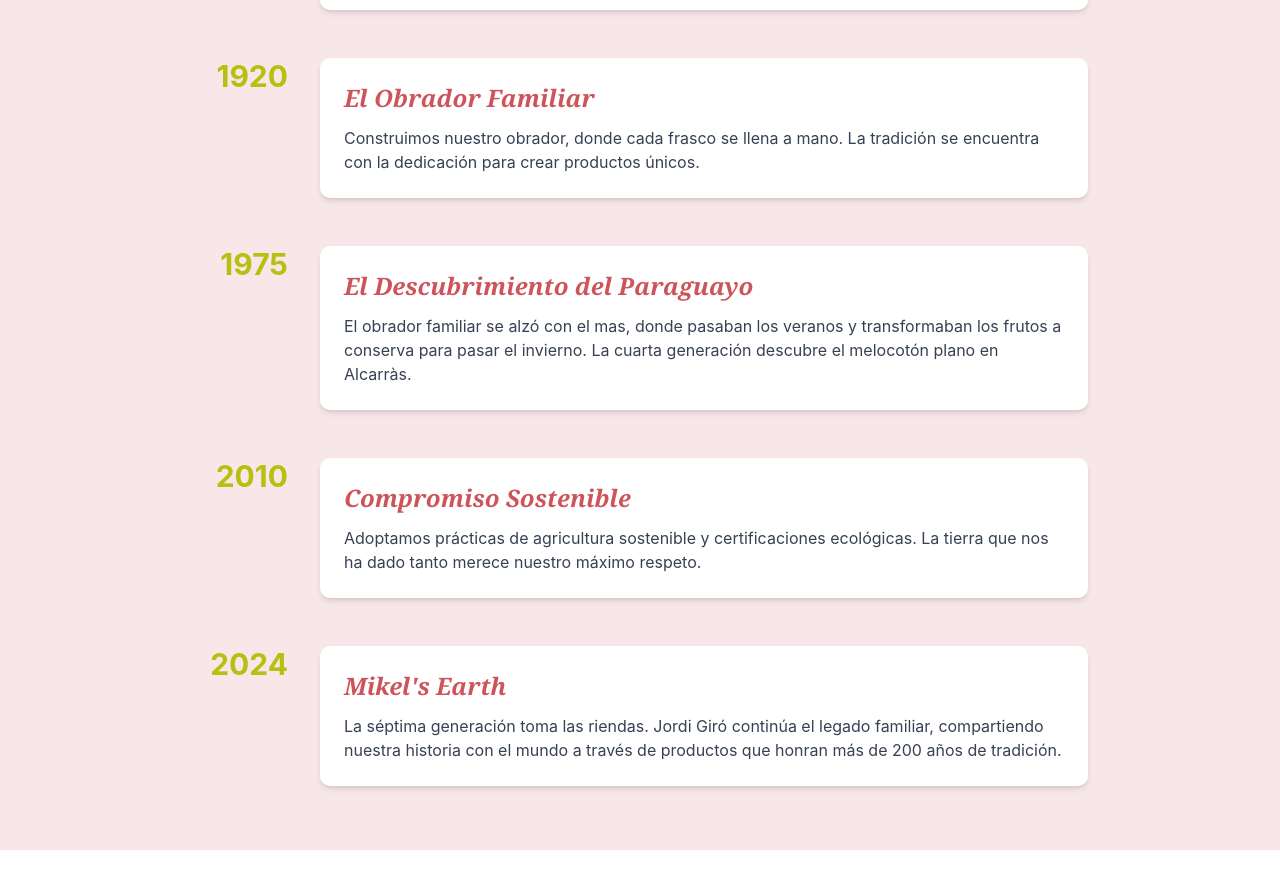
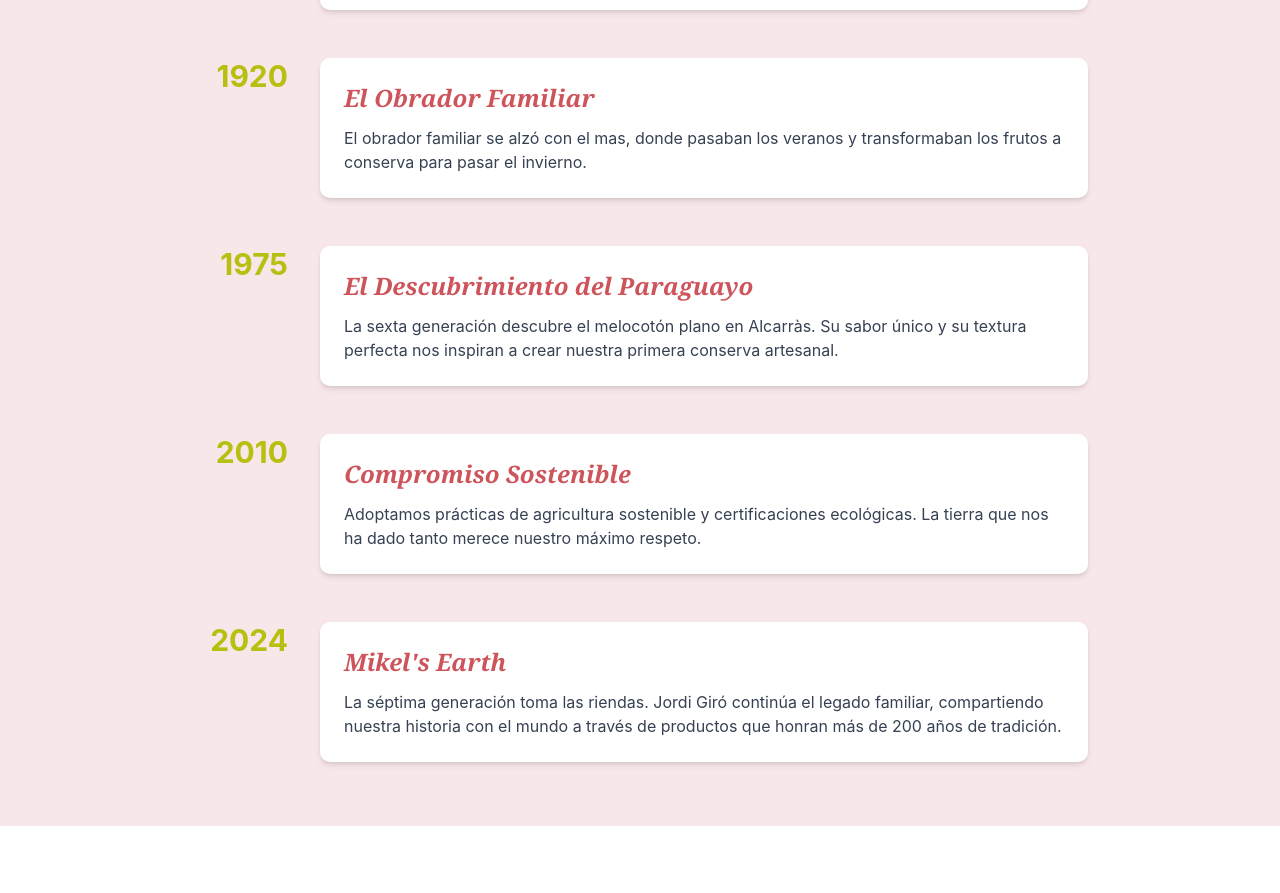
Before and after one commit to bigman1973/mikels-earth-frontend, a React (Vite) app: page /la-familia in a window 1280 px wide. Shown: the part 2198-3091 px from the top of the page. Built offline with nearby package versions, Linux system fonts and the light colour scheme.

Commit message:
fix: Corregir timeline en página La Familia
- 1920: El Obrador Familiar (obrador en el mas)
- 1975: El Descubrimiento del Paraguayo (6ª generación)
- Texto actualizado según información correcta

```diff
--- a/src/pages/LaFamilia.jsx
+++ b/src/pages/LaFamilia.jsx
@@ -102,12 +102,12 @@
               {
                 year: "1920",
                 title: "El Obrador Familiar",
-                text: "Construimos nuestro obrador, donde cada frasco se llena a mano. La tradición se encuentra con la dedicación para crear productos únicos."
+                text: "El obrador familiar se alzó con el mas, donde pasaban los veranos y transformaban los frutos a conserva para pasar el invierno."
               },
               {
                 year: "1975",
                 title: "El Descubrimiento del Paraguayo",
-                text: "El obrador familiar se alzó con el mas, donde pasaban los veranos y transformaban los frutos a conserva para pasar el invierno. La cuarta generación descubre el melocotón plano en Alcarràs."
+                text: "La sexta generación descubre el melocotón plano en Alcarràs. Su sabor único y su textura perfecta nos inspiran a crear nuestra primera conserva artesanal."
               },
               {
                 year: "2010",
```
